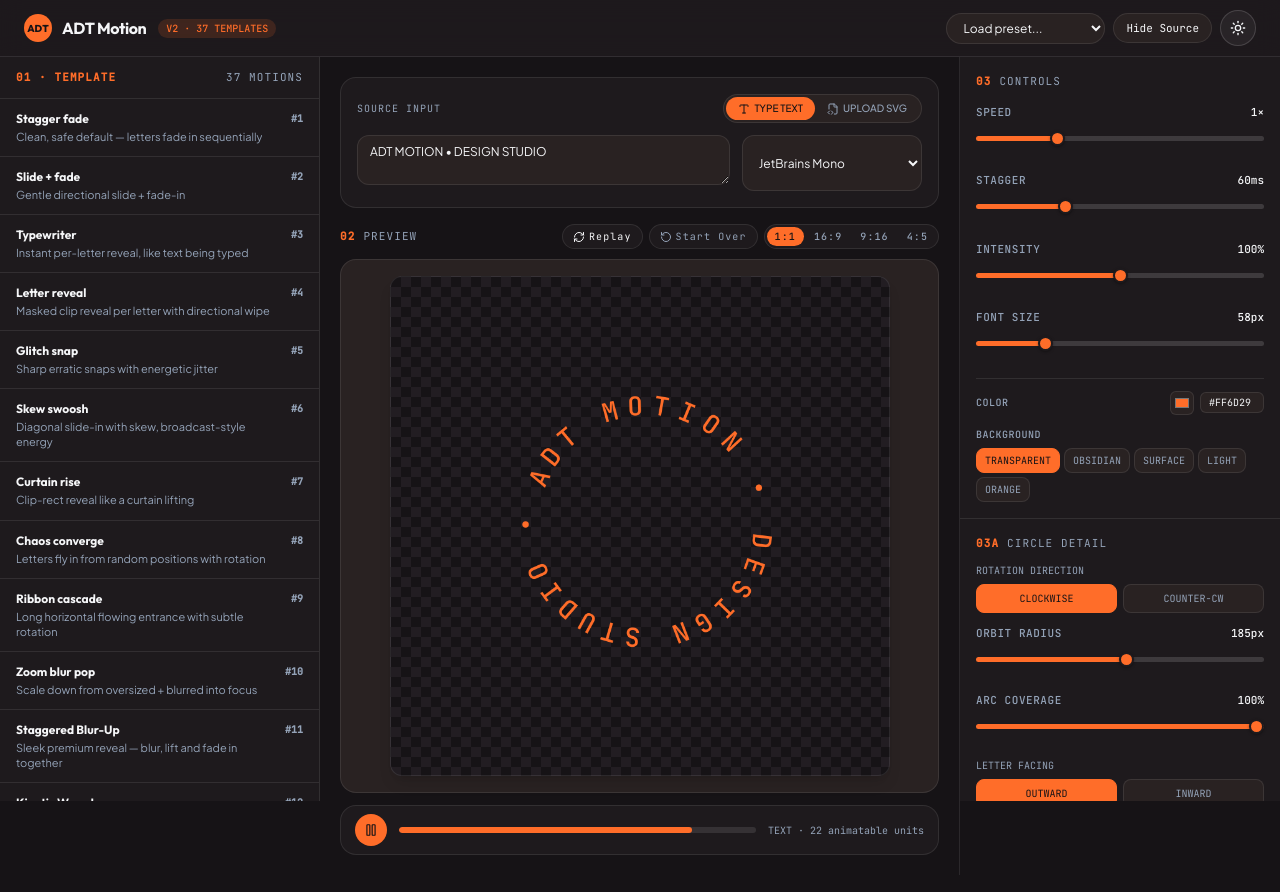
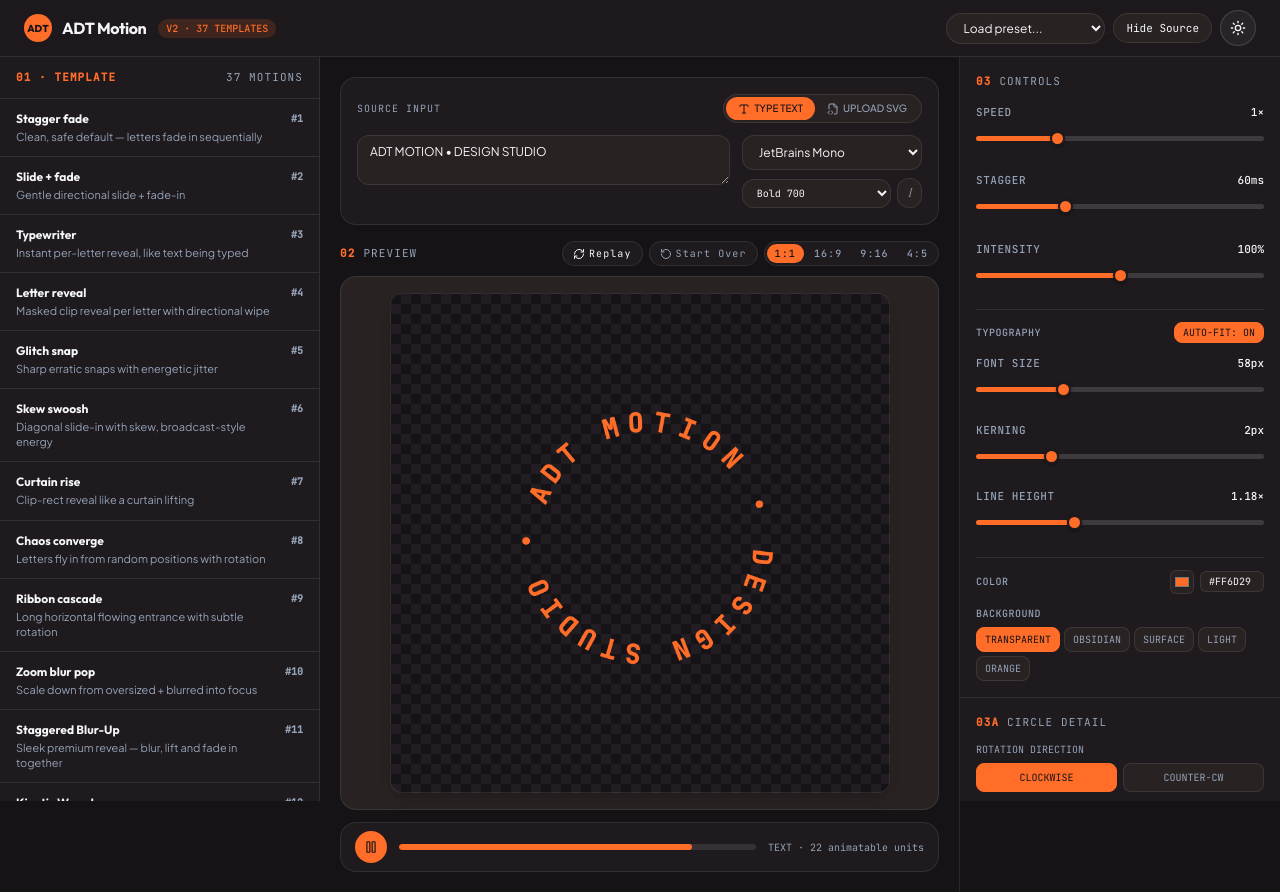
Before and after one commit to nugrahadityya2/adt-motion-web, a Next.js app: page /editor in a window 1280 px wide. Built offline with nearby package versions, Linux system fonts and the light colour scheme.

Commit message:
feat: add 14 Google Fonts, weight/italic, kerning, line height, and auto-fit

```diff
--- a/src/app/editor/page.tsx
+++ b/src/app/editor/page.tsx
@@ -24,6 +24,7 @@ import {
   ExportFps,
   ExportResolution,
   FontOption,
+  FontWeightOption,
   JitterAxisOption,
   MotionConfig,
   MotionTemplate,
@@ -40,12 +41,18 @@ import { exportMotionVideo, exportToGif } from "@/lib/exporter";
 const FONTS: FontOption[] = [
   "JetBrains Mono",
   "Outfit",
+  "Plus Jakarta Sans",
   "Space Grotesk",
   "Instrument Serif",
   "Syne",
   "IBM Plex Mono",
   "Bebas Neue",
   "Playfair Display",
+  "Anton",
+  "DM Serif Display",
+  "Oswald",
+  "Bricolage Grotesque",
+  "Cormorant Garamond",
 ];
 
 const BG_PRESETS: { label: string; value: string }[] = [
@@ -351,14 +358,14 @@ function EditorWorkspace() {
                       className="w-full rounded-xl border border-[var(--border-subtle)] bg-[var(--bg-elevated)] px-3 py-2 text-xs text-[var(--text-main)] focus:border-[#C2410C] focus:outline-none dark:focus:border-[#FF6D29]"
                     />
                   </div>
-                  <div>
+                  <div className="space-y-2">
                     <select
                       aria-label="Font family"
                       value={config.font}
                       onChange={(e) =>
                         updateConfig("font", e.target.value as FontOption)
                       }
-                      className="h-full w-full rounded-xl border border-[var(--border-subtle)] bg-[var(--bg-elevated)] px-3 py-2 text-xs text-[var(--text-main)] focus:border-[#C2410C] focus:outline-none dark:focus:border-[#FF6D29]"
+                      className="w-full rounded-xl border border-[var(--border-subtle)] bg-[var(--bg-elevated)] px-3 py-2 text-xs text-[var(--text-main)] focus:border-[#C2410C] focus:outline-none dark:focus:border-[#FF6D29]"
                     >
                       {FONTS.map((f) => (
                         <option key={f} value={f}>
@@ -366,6 +373,41 @@ function EditorWorkspace() {
                         </option>
                       ))}
                     </select>
+                    <div className="flex items-center gap-1.5">
+                      <select
+                        aria-label="Font weight"
+                        value={config.fontWeight}
+                        onChange={(e) =>
+                          updateConfig(
+                            "fontWeight",
+                            e.target.value as FontWeightOption
+                          )
+                        }
+                        className="flex-1 rounded-xl border border-[var(--border-subtle)] bg-[var(--bg-elevated)] px-2.5 py-1.5 font-mono text-[10px] text-[var(--text-main)] focus:border-[#C2410C] focus:outline-none dark:focus:border-[#FF6D29]"
+                      >
+                        <option value="400">Regular 400</option>
+                        <option value="500">Medium 500</option>
+                        <option value="700">Bold 700</option>
+                        <option value="800">Extra 800</option>
+                      </select>
+                      <button
+                        type="button"
+                        onClick={() =>
+                          updateConfig(
+                            "fontStyle",
+                            config.fontStyle === "italic" ? "normal" : "italic"
+                          )
+                        }
+                        className={`rounded-xl border px-2.5 py-1.5 font-serif text-xs italic transition-colors ${
+                          config.fontStyle === "italic"
+                            ? "border-[#C2410C] bg-[#C2410C] text-white dark:border-[#FF6D29] dark:bg-[#FF6D29] dark:text-[#161316]"
+                            : "border-[var(--border-subtle)] bg-[var(--bg-elevated)] text-[var(--text-muted)]"
+                        }`}
+                        title="Toggle Italic"
+                      >
+                        I
+                      </button>
+                    </div>
                   </div>
                 </div>
               ) : (
@@ -546,15 +588,54 @@ function EditorWorkspace() {
             />
 
             {config.mode === "text" && (
+              <div className="space-y-3 border-t border-[var(--border-subtle)] pt-3">
+                <div className="flex items-center justify-between">
+                  <span className="font-mono text-[10px] font-medium tracking-wider text-[var(--text-muted)] uppercase">
+                    Typography
+                  </span>
+                  <button
+                    type="button"
+                    onClick={() => updateConfig("autoFit", !config.autoFit)}
+                    className={`rounded-lg border px-2 py-0.5 font-mono text-[10px] uppercase transition-colors ${
+                      config.autoFit
+                        ? "border-[#C2410C] bg-[#C2410C] text-white dark:border-[#FF6D29] dark:bg-[#FF6D29] dark:text-[#161316]"
+                        : "border-[var(--border-subtle)] bg-[var(--bg-elevated)] text-[var(--text-muted)]"
+                    }`}
+                  >
+                    Auto-Fit: {config.autoFit ? "ON" : "OFF"}
+                  </button>
+                </div>
+
                 <EditorRangeSlider
                   label="Font Size"
                   value={config.fontSize}
-                min={28}
+                  min={16}
                   max={160}
                   step={2}
                   unit="px"
                   onChange={(v) => updateConfig("fontSize", v)}
                 />
+
+                <EditorRangeSlider
+                  label="Kerning"
+                  value={config.letterSpacing}
+                  min={-8}
+                  max={32}
+                  step={1}
+                  unit="px"
+                  onChange={(v) => updateConfig("letterSpacing", v)}
+                />
+
+                <EditorRangeSlider
+                  label="Line Height"
+                  value={config.lineHeight}
+                  min={0.8}
+                  max={2}
+                  step={0.05}
+                  unit="×"
+                  onChange={(v) => updateConfig("lineHeight", v)}
+                />
+              </div>
             )}
 
             {/* Color & Background */}
--- a/src/app/layout.tsx
+++ b/src/app/layout.tsx
@@ -8,6 +8,11 @@ import {
   Syne,
   Bebas_Neue,
   Playfair_Display,
+  Anton,
+  DM_Serif_Display,
+  Oswald,
+  Bricolage_Grotesque,
+  Cormorant_Garamond,
 } from "next/font/google";
 import "./globals.css";
 
@@ -56,8 +61,41 @@ const bebasNeue = Bebas_Neue({
 
 const playfairDisplay = Playfair_Display({
   weight: ["600", "700", "800"],
+  style: ["normal", "italic"],
   subsets: ["latin"],
   variable: "--font-playfair",
+});
+
+const anton = Anton({
+  weight: "400",
+  subsets: ["latin"],
+  variable: "--font-anton",
+});
+
+const dmSerifDisplay = DM_Serif_Display({
+  weight: "400",
+  style: ["normal", "italic"],
+  subsets: ["latin"],
+  variable: "--font-dm-serif",
+});
+
+const oswald = Oswald({
+  weight: ["400", "500", "700"],
+  subsets: ["latin"],
+  variable: "--font-oswald",
+});
+
+const bricolageGrotesque = Bricolage_Grotesque({
+  weight: ["400", "600", "800"],
+  subsets: ["latin"],
+  variable: "--font-bricolage",
+});
+
+const cormorantGaramond = Cormorant_Garamond({
+  weight: ["500", "700"],
+  style: ["normal", "italic"],
+  subsets: ["latin"],
+  variable: "--font-cormorant",
 });
 
 export const metadata: Metadata = {
@@ -74,7 +112,7 @@ export default function RootLayout({
   return (
     <html
       lang="en"
-      className={`dark ${outfit.variable} ${plusJakartaSans.variable} ${jetbrainsMono.variable} ${instrumentSerif.variable} ${spaceGrotesk.variable} ${syne.variable} ${bebasNeue.variable} ${playfairDisplay.variable} h-full antialiased`}
+      className={`dark ${outfit.variable} ${plusJakartaSans.variable} ${jetbrainsMono.variable} ${instrumentSerif.variable} ${spaceGrotesk.variable} ${syne.variable} ${bebasNeue.variable} ${playfairDisplay.variable} ${anton.variable} ${dmSerifDisplay.variable} ${oswald.variable} ${bricolageGrotesque.variable} ${cormorantGaramond.variable} h-full antialiased`}
       suppressHydrationWarning
     >
       <body className="min-h-full flex flex-col bg-[var(--bg-page)] text-[var(--text-main)] font-sans selection:bg-[#FF6D29] selection:text-[#161316]">
--- a/src/lib/motion-engine.ts
+++ b/src/lib/motion-engine.ts
@@ -9,13 +9,22 @@ export { TEMPLATE_META };
 
 export type FontOption =
   | "Outfit"
+  | "Plus Jakarta Sans"
   | "JetBrains Mono"
   | "Space Grotesk"
   | "Instrument Serif"
   | "Syne"
   | "IBM Plex Mono"
   | "Bebas Neue"
-  | "Playfair Display";
+  | "Playfair Display"
+  | "Anton"
+  | "DM Serif Display"
+  | "Oswald"
+  | "Bricolage Grotesque"
+  | "Cormorant Garamond";
+
+export type FontWeightOption = "400" | "500" | "700" | "800";
+export type FontStyleOption = "normal" | "italic";
 
 export type AspectRatio = "1:1" | "16:9" | "9:16" | "4:5";
 export type DirectionOption = "up" | "down" | "left" | "right";
@@ -32,8 +41,12 @@ export interface MotionConfig {
   svgMarkup: string;
   svgFileName: string;
   font: FontOption;
+  fontWeight: FontWeightOption;
+  fontStyle: FontStyleOption;
   fontSize: number;
   letterSpacing: number;
+  lineHeight: number;
+  autoFit: boolean;
   template: MotionTemplate;
   speed: number;
   stagger: number;
@@ -67,6 +80,7 @@ export const ASPECT_DIMENSIONS: Record<
 
 export const FONT_MAP: Record<FontOption, string> = {
   Outfit: "var(--font-display), 'Outfit', sans-serif",
+  "Plus Jakarta Sans": "var(--font-sans), 'Plus Jakarta Sans', sans-serif",
   "JetBrains Mono": "var(--font-mono), 'JetBrains Mono', monospace",
   "Space Grotesk": "var(--font-grotesk), 'Space Grotesk', sans-serif",
   "Instrument Serif": "var(--font-serif), 'Instrument Serif', serif",
@@ -74,6 +88,11 @@ export const FONT_MAP: Record<FontOption, string> = {
   "IBM Plex Mono": "var(--font-mono), 'IBM Plex Mono', monospace",
   "Bebas Neue": "var(--font-bebas), 'Bebas Neue', sans-serif",
   "Playfair Display": "var(--font-playfair), 'Playfair Display', serif",
+  Anton: "var(--font-anton), 'Anton', sans-serif",
+  "DM Serif Display": "var(--font-dm-serif), 'DM Serif Display', serif",
+  Oswald: "var(--font-oswald), 'Oswald', sans-serif",
+  "Bricolage Grotesque": "var(--font-bricolage), 'Bricolage Grotesque', sans-serif",
+  "Cormorant Garamond": "var(--font-cormorant), 'Cormorant Garamond', serif",
 };
 
 function easeInOutCubic(t: number): number {
@@ -117,33 +136,36 @@ function pseudoRandom(seed: number): number {
   return x - Math.floor(x);
 }
 
-function resolveCanvasFont(font: FontOption, sizePx: number): string {
+function resolveCanvasFont(
+  font: FontOption,
+  sizePx: number,
+  fontWeight: FontWeightOption = "500",
+  fontStyle: FontStyleOption = "normal"
+): string {
   let family: string = font;
   if (typeof document !== "undefined") {
-    const varName =
-      font === "Outfit"
-        ? "--font-display"
-        : font === "JetBrains Mono" || font === "IBM Plex Mono"
-          ? "--font-mono"
-          : font === "Space Grotesk"
-            ? "--font-grotesk"
-            : font === "Instrument Serif"
-              ? "--font-serif"
-              : font === "Syne"
-                ? "--font-syne"
-                : font === "Bebas Neue"
-                  ? "--font-bebas"
-                  : "--font-playfair";
+    const varMap: Record<FontOption, string> = {
+      Outfit: "--font-display",
+      "Plus Jakarta Sans": "--font-sans",
+      "JetBrains Mono": "--font-mono",
+      "Space Grotesk": "--font-grotesk",
+      "Instrument Serif": "--font-serif",
+      Syne: "--font-syne",
+      "IBM Plex Mono": "--font-mono",
+      "Bebas Neue": "--font-bebas",
+      "Playfair Display": "--font-playfair",
+      Anton: "--font-anton",
+      "DM Serif Display": "--font-dm-serif",
+      Oswald: "--font-oswald",
+      "Bricolage Grotesque": "--font-bricolage",
+      "Cormorant Garamond": "--font-cormorant",
+    };
     const computed = getComputedStyle(document.documentElement)
-      .getPropertyValue(varName)
+      .getPropertyValue(varMap[font])
       .trim();
     if (computed) family = computed;
   }
-  const weight =
-    font === "Outfit" || font === "Syne" || font === "Playfair Display"
-      ? "700"
-      : "500";
-  return `${weight} ${sizePx}px ${family}, sans-serif`;
+  return `${fontStyle} ${fontWeight} ${sizePx}px ${family}, sans-serif`;
 }
 
 interface UnitTransform {
@@ -495,7 +517,12 @@ function renderCircleTemplate(
   const cy = height / 2;
   const scale = Math.min(width, height) / 800;
   const fontSize = Math.max(16, config.fontSize * 0.72 * scale);
-  ctx.font = resolveCanvasFont(config.font, fontSize);
+  ctx.font = resolveCanvasFont(
+    config.font,
+    fontSize,
+    config.fontWeight,
+    config.fontStyle
+  );
 
   const singleLine = rawText.replace(/\n+/g, " • ") + " • ";
   const chars = Array.from(singleLine);
@@ -537,7 +564,12 @@ function renderMarqueeTemplate(
 ) {
   const scale = Math.min(width, height) / 800;
   const fontSize = Math.max(20, config.fontSize * 0.9 * scale);
-  ctx.font = resolveCanvasFont(config.font, fontSize);
+  ctx.font = resolveCanvasFont(
+    config.font,
+    fontSize,
+    config.fontWeight,
+    config.fontStyle
+  );
   const intensity = config.intensity / 100;
 
   const lines = rawText.split("\n").filter(Boolean);
@@ -604,11 +636,43 @@ function renderGlyphTemplate(
   t: number
 ) {
   const scale = Math.min(width, height) / 800;
-  const fontSize = Math.max(20, config.fontSize * scale);
-  ctx.font = resolveCanvasFont(config.font, fontSize);
+  let fontSize = Math.max(16, config.fontSize * scale);
+  let kerning = config.letterSpacing * scale;
+  ctx.font = resolveCanvasFont(
+    config.font,
+    fontSize,
+    config.fontWeight,
+    config.fontStyle
+  );
 
   const lines = rawText.split("\n");
-  const lineHeight = fontSize * 1.18;
+
+  // Auto-fit: scale down fontSize & kerning proportionally if any line exceeds 86% of canvas width
+  if (config.autoFit) {
+    let maxLineWidth = 0;
+    for (const line of lines) {
+      const chars = Array.from(line);
+      const w = chars.reduce(
+        (acc, ch) => acc + ctx.measureText(ch).width + kerning,
+        0
+      );
+      if (w > maxLineWidth) maxLineWidth = w;
+    }
+    const maxAllowed = width * 0.86;
+    if (maxLineWidth > maxAllowed && maxLineWidth > 0) {
+      const fitRatio = maxAllowed / maxLineWidth;
+      fontSize = Math.max(12, fontSize * fitRatio);
+      kerning = kerning * fitRatio;
+      ctx.font = resolveCanvasFont(
+        config.font,
+        fontSize,
+        config.fontWeight,
+        config.fontStyle
+      );
+    }
+  }
+
+  const lineHeight = fontSize * config.lineHeight;
   const totalHeight = lines.length * lineHeight;
   const startY = height / 2 - totalHeight / 2 + lineHeight / 2;
   const totalUnits = Math.max(1, rawText.replace(/\n/g, "").length);
@@ -617,9 +681,7 @@ function renderGlyphTemplate(
 
   lines.forEach((line, lineIdx) => {
     const chars = Array.from(line);
-    const widths = chars.map(
-      (ch) => ctx.measureText(ch).width + config.letterSpacing * scale
-    );
+    const widths = chars.map((ch) => ctx.measureText(ch).width + kerning);
     const totalLineWidth = widths.reduce((acc, w) => acc + w, 0);
     let cursorX = width / 2 - totalLineWidth / 2;
     const baseY = startY + lineIdx * lineHeight;
--- a/src/lib/presets.ts
+++ b/src/lib/presets.ts
@@ -35,8 +35,12 @@ export const DEFAULT_CONFIG: MotionConfig = {
   svgMarkup: SAMPLE_SVGS[0].markup,
   svgFileName: "ADT-MARK.svg",
   font: "JetBrains Mono",
+  fontWeight: "700",
+  fontStyle: "normal",
   fontSize: 58,
   letterSpacing: 2,
+  lineHeight: 1.18,
+  autoFit: true,
   template: "circle",
   speed: 1,
   stagger: 60,
```
Lines whose indentation alone changed are shown as unchanged.
